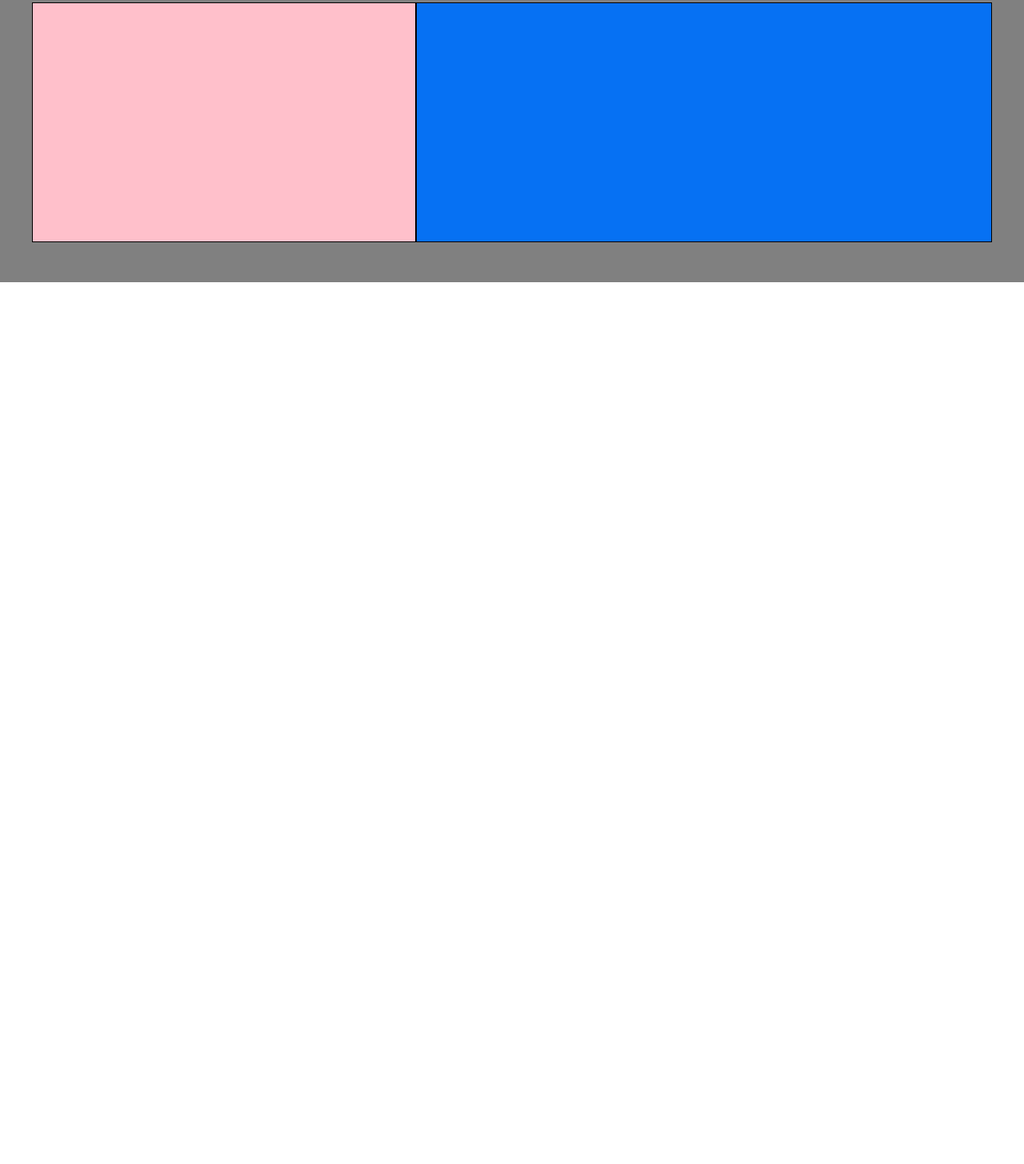
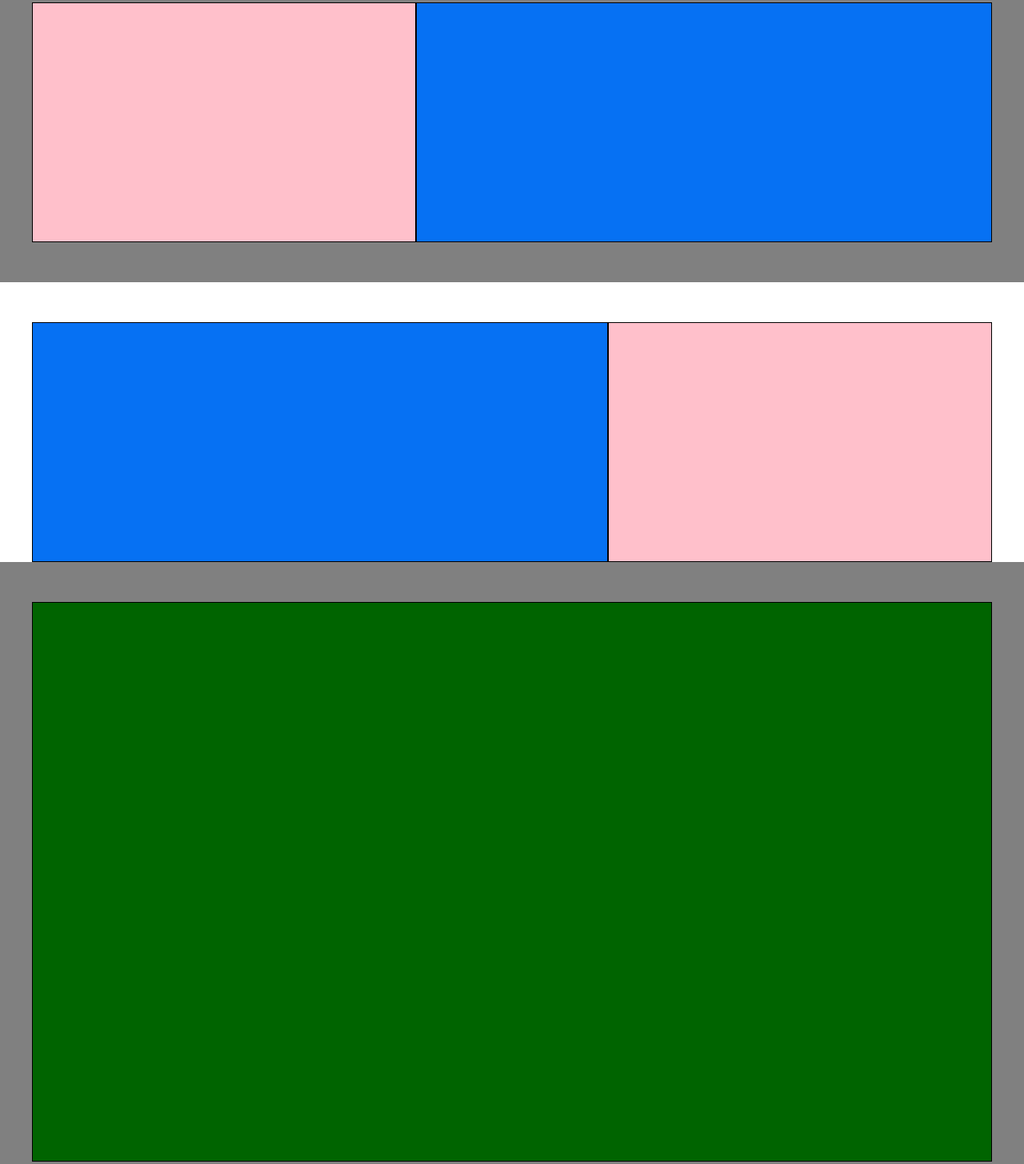
Before and after one commit to DeniPingiori/htmlcss-struttura-discord, a plain HTML site: page index.html in a window 1280 px wide. Shown: the part 917-2373 px from the top of the page at 80% size. Before the commit the page ends 1270 px from the top, so only its background shows below. Drawn offline with Linux system fonts and the light colour scheme.

Commit message:
[upd] main finish

```diff
--- a/css/style.css
+++ b/css/style.css
@@ -91,3 +91,11 @@ ul.text-center li {
     padding: 50px 0;
     background-color: grey ;
 }
+
+.bg-darkgreen {
+    background-color: darkgreen;
+}
+
+.h-700 {
+    height:700px;
+}
--- a/index.html
+++ b/index.html
@@ -56,7 +56,20 @@
         </div>
     </div>
 </div>
-
+<div class="py-50">
+    <div class="container">
+        <div class="row">
+           <div class="col-60"></div>
+           <div class="col-40"></div>
+        </div>
+    </div>
+<div class="bg-grey">
+    <div class="container">
+        <div class="row">
+            <div class="col-100 h-700 bg-darkgreen"></div>
+        </div>
+    </div>
+</div>
 </main>
 <!--footer-->
 <footer>
```
